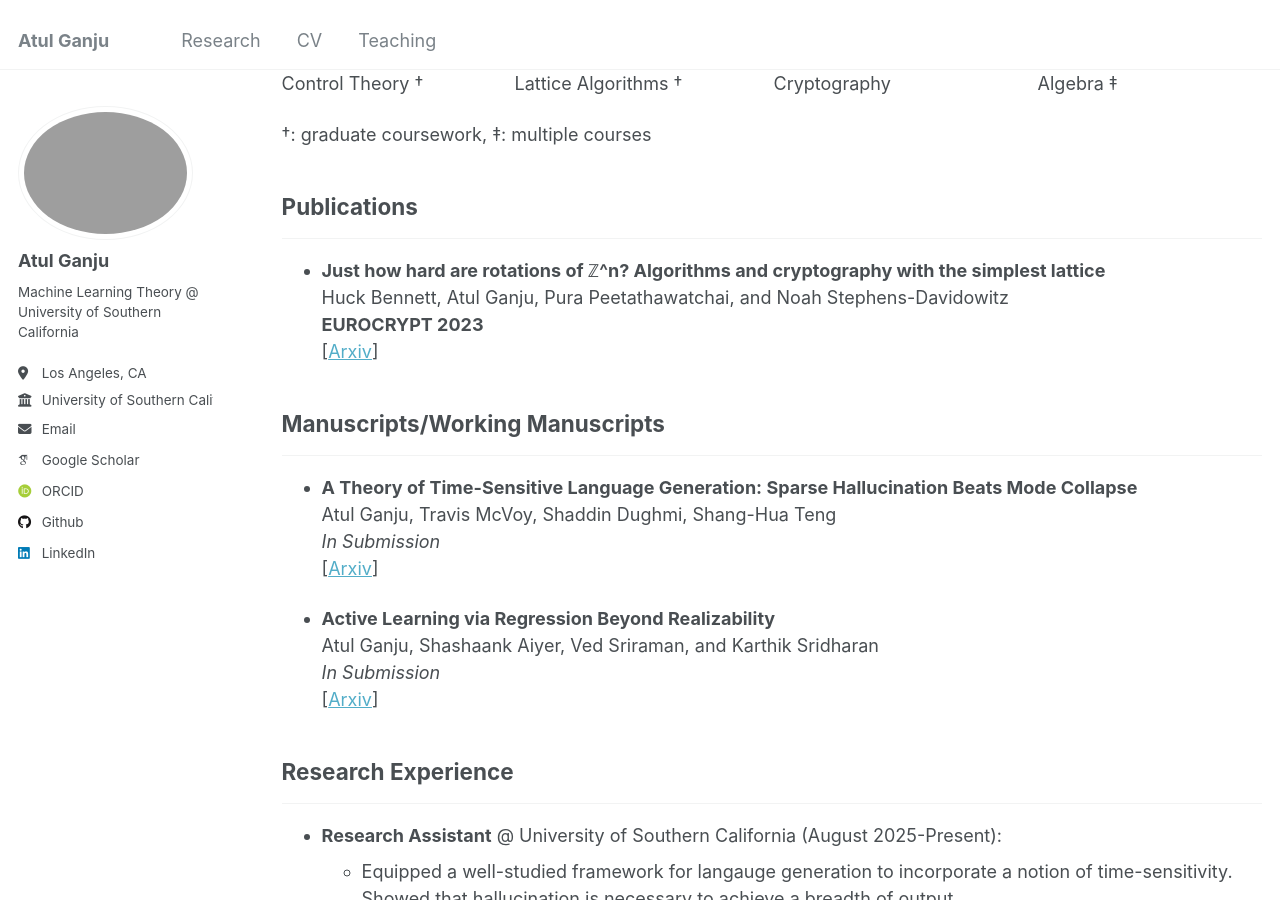
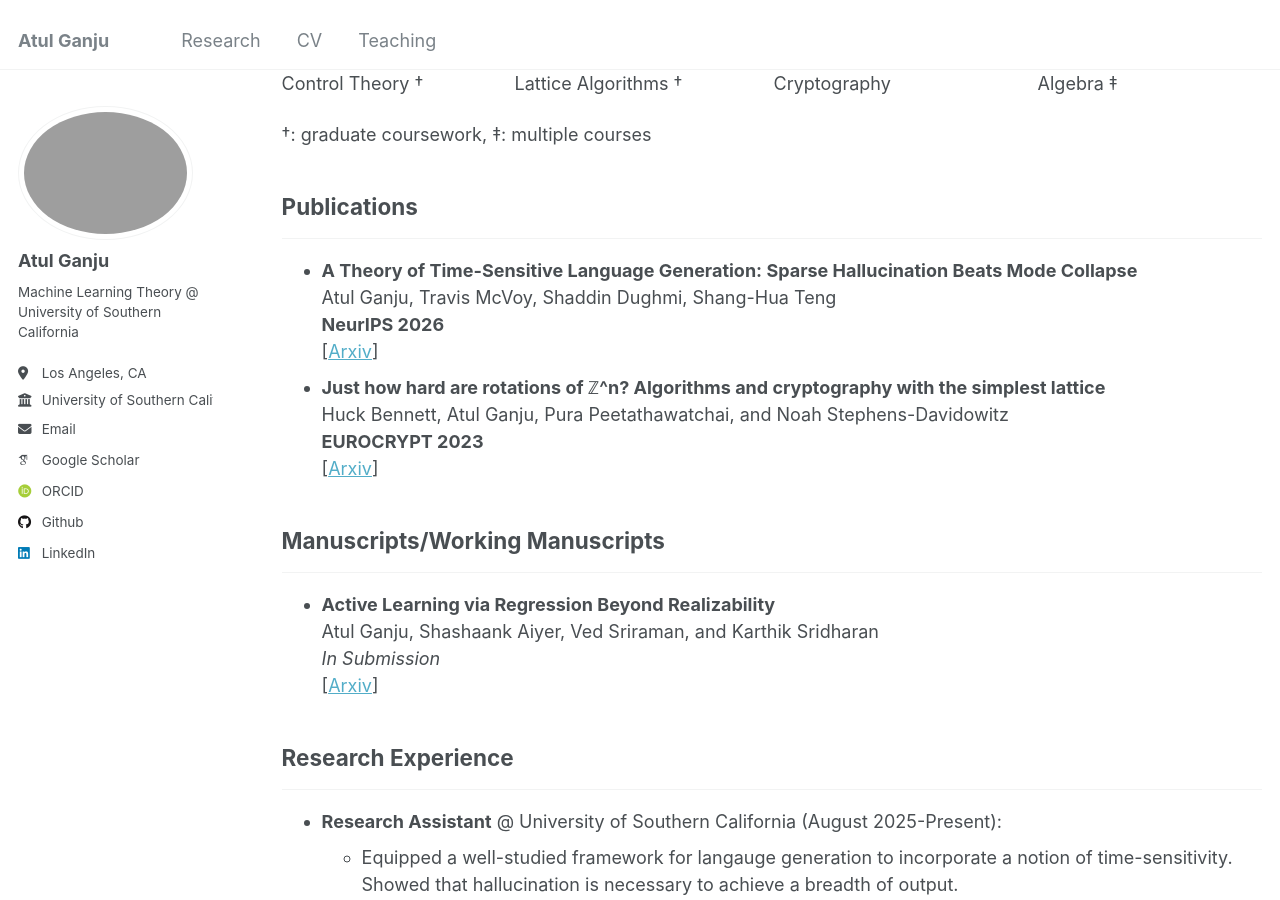
Before and after one commit to atulganju/atulganju.github.io, a Jekyll site: the page built from _pages/cv.md, in a window 1280 px wide and 900 px high, scrolled down 435 px. Built offline with Jekyll 4.4.1, drawn with Linux system fonts in a browser that asks for light colours; some web fonts are replaced.

Commit message:
Update cv.md

```diff
--- a/_pages/cv.md
+++ b/_pages/cv.md
@@ -26,18 +26,17 @@ Control Theory † &nbsp;&nbsp;&nbsp;&nbsp;&nbsp;&nbsp;&nbsp;&nbsp;&nbsp;&nbsp;&
 
 ## Publications
 ---
- * **Just how hard are rotations of ℤ^n? Algorithms and cryptography with the simplest lattice**\
-   Huck Bennett, Atul Ganju, Pura Peetathawatchai, and Noah Stephens-Davidowitz\
-   **EUROCRYPT 2023**\
-   [[Arxiv](https://eprint.iacr.org/2021/1548)]
+* **A Theory of Time-Sensitive Language Generation: Sparse Hallucination Beats Mode Collapse**\
+    Atul Ganju, Travis McVoy, Shaddin Dughmi, Shang-Hua Teng\
+    **NeurIPS 2026**\
+    [[Arxiv](https://arxiv.org/abs/2605.11302)]
+* **Just how hard are rotations of ℤ^n? Algorithms and cryptography with the simplest lattice**\
+    Huck Bennett, Atul Ganju, Pura Peetathawatchai, and Noah Stephens-Davidowitz\
+    **EUROCRYPT 2023**\
+    [[Arxiv](https://eprint.iacr.org/2021/1548)]
 
 ## Manuscripts/Working Manuscripts
 ---
-* **A Theory of Time-Sensitive Language Generation: Sparse Hallucination Beats Mode Collapse**\
-  Atul Ganju, Travis McVoy, Shaddin Dughmi, Shang-Hua Teng\
-  *In Submission*\
-  [[Arxiv](https://arxiv.org/abs/2605.11302)]
-
 * **Active Learning via Regression Beyond Realizability**\
   Atul Ganju, Shashaank Aiyer, Ved Sriraman, and Karthik Sridharan\
   *In Submission*\
```
